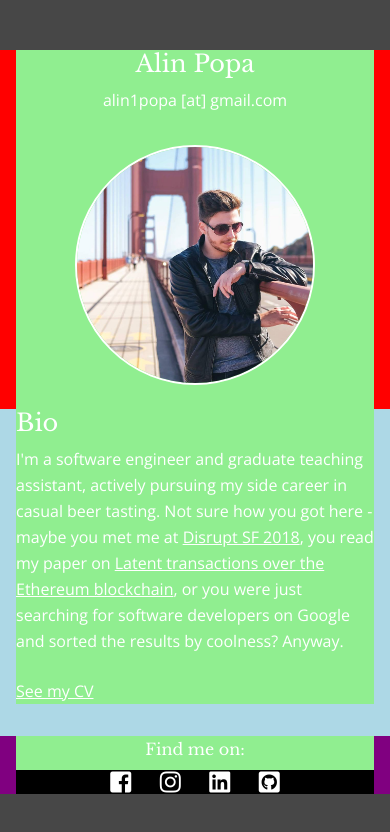
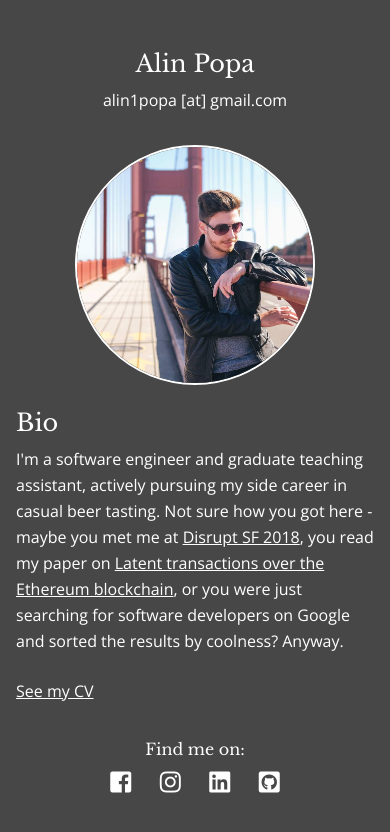
Before and after one commit to alin1popa/alinpopa.eu, a plain HTML site: page www/index.html in a window 390 px wide. Drawn offline with nearby package versions, Linux system fonts and the light colour scheme.

Commit message:
Fix some spacings and remove div bg colors

```diff
--- a/www/index.html
+++ b/www/index.html
@@ -36,7 +36,7 @@
             <div class="content2">
                 <h1 class="bio">Bio</h2>
                 <p>
-                I'm a software engineer and graduate teaching assistant, actively pursuing my side career in casual beer tasting. Not sure how you got here - maybe you met me at <a href="https://techcrunch.com/events/disrupt-sf-2018/">Disrupt SF 2018</a>, you read my paper on <a href="https://ieeexplore.ieee.org/abstract/document/8514139">Latent transactions over the Ethereum blockchain</a>, or you were just searching for software developers on Google and sorted the results by coolness? Anyway.
+                I'm a software engineer and graduate teaching assistant, actively pursuing my side career in casual beer tasting. Not sure how you got here - maybe you met me at <a target="_blank" href="https://techcrunch.com/events/disrupt-sf-2018/">Disrupt SF 2018</a>, you read my paper on <a target="_blank" href="https://ieeexplore.ieee.org/abstract/document/8514139">Latent transactions over the Ethereum blockchain</a>, or you were just searching for software developers on Google and sorted the results by coolness? Anyway.
                 </p>
                 <p class="cvtext"><a href="" class="cvurl">See my CV</a></p>
             </div>
--- a/www/styles.css
+++ b/www/styles.css
@@ -1,29 +1,8 @@
 body {
     background-color: #474747;
-
     height: 100vh;
     display: flex;
     align-items: center;
-}
-
-.wrapper {
-    background-color: pink;
-}
-
-.section1 {
-    background-color: red;
-}
-
-.section2 {
-    background-color: lightblue;
-}
-
-.section3 {
-    background-color: purple;
-}
-
-.content1, .content2, .content3 {
-    background-color: lightgreen;
 }
 
 /* layout made with floating sections */
@@ -41,8 +20,8 @@ body {
     width: 332px;
 }
 .section2 {
-    padding-left: 96px;
-    width: 396px;
+    padding-left: 72px;
+    width: 372px;
     height: 100%;
 }
 
@@ -51,7 +30,7 @@ body {
     top: 50%;
     transform: translate(0, -50%);
 
-    width: 25%;
+    width: 30%;
     min-width: 300px;
 }
 
@@ -83,7 +62,7 @@ a, p {
     font-family: 'Open Sans', sans-serif;
 }
 
-a {
+a, a:visited {
     color: white;
     text-decoration: underline;
 }
@@ -105,6 +84,10 @@ i {
     font-size: 24px;
 }
 
+/* anchor color */
+a:hover, a:active, i:hover {
+    color: #ffa3a3;
+}
 
 /* spacings */
 .profilepic {
@@ -112,7 +95,6 @@ i {
 }
 
 .socialbar {
-    background-color: black;
     height: 24px;
     margin-top: 8px;
 }
@@ -124,7 +106,12 @@ p {
 
 .cvtext {
     margin-top: 24px;
-    margin-bottom: 32px;
+}
+
+@media (max-width: 728px) {
+    .cvtext {
+        margin-bottom: 32px;
+    }
 }
 
 .social {
@@ -138,6 +125,7 @@ p {
 .findmeon {
 }
 
+/* round profile picture */
 .profilepic {
     border-radius: 50%;
     border: 2px solid white;
```
